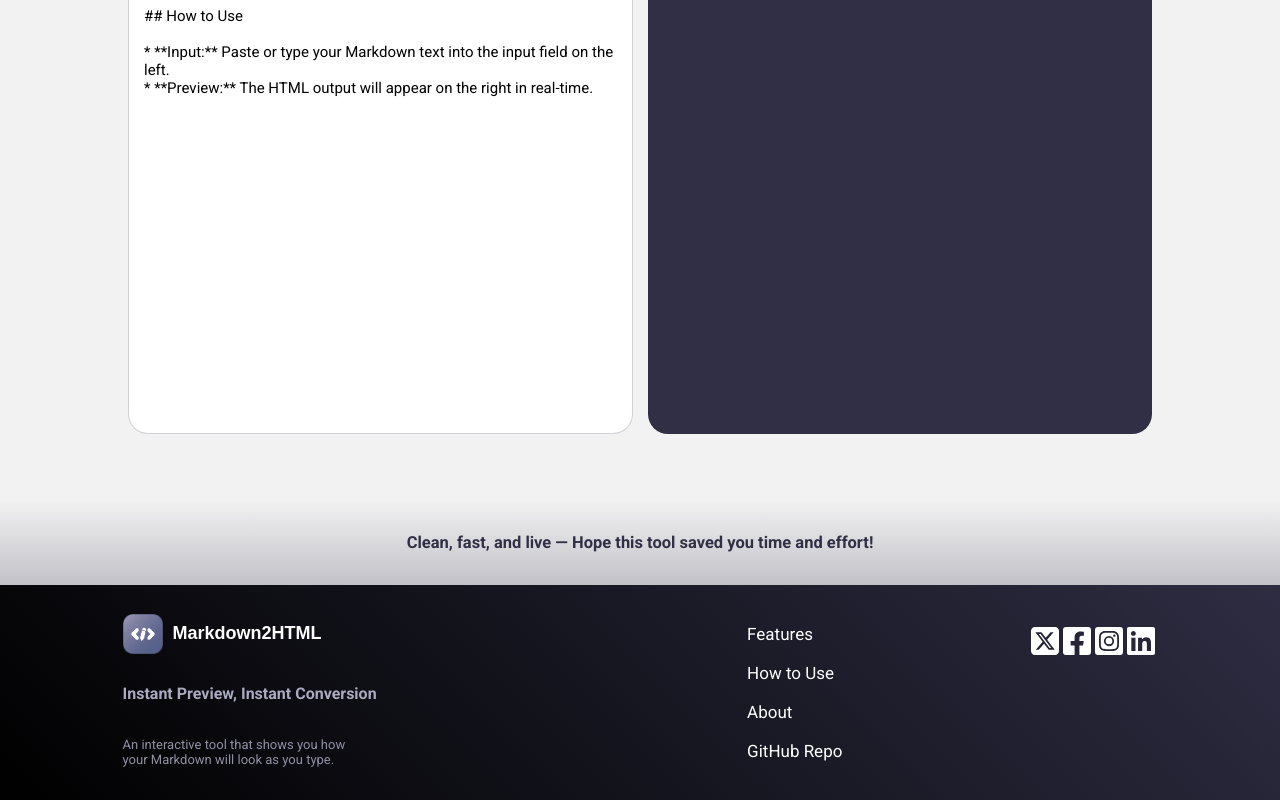
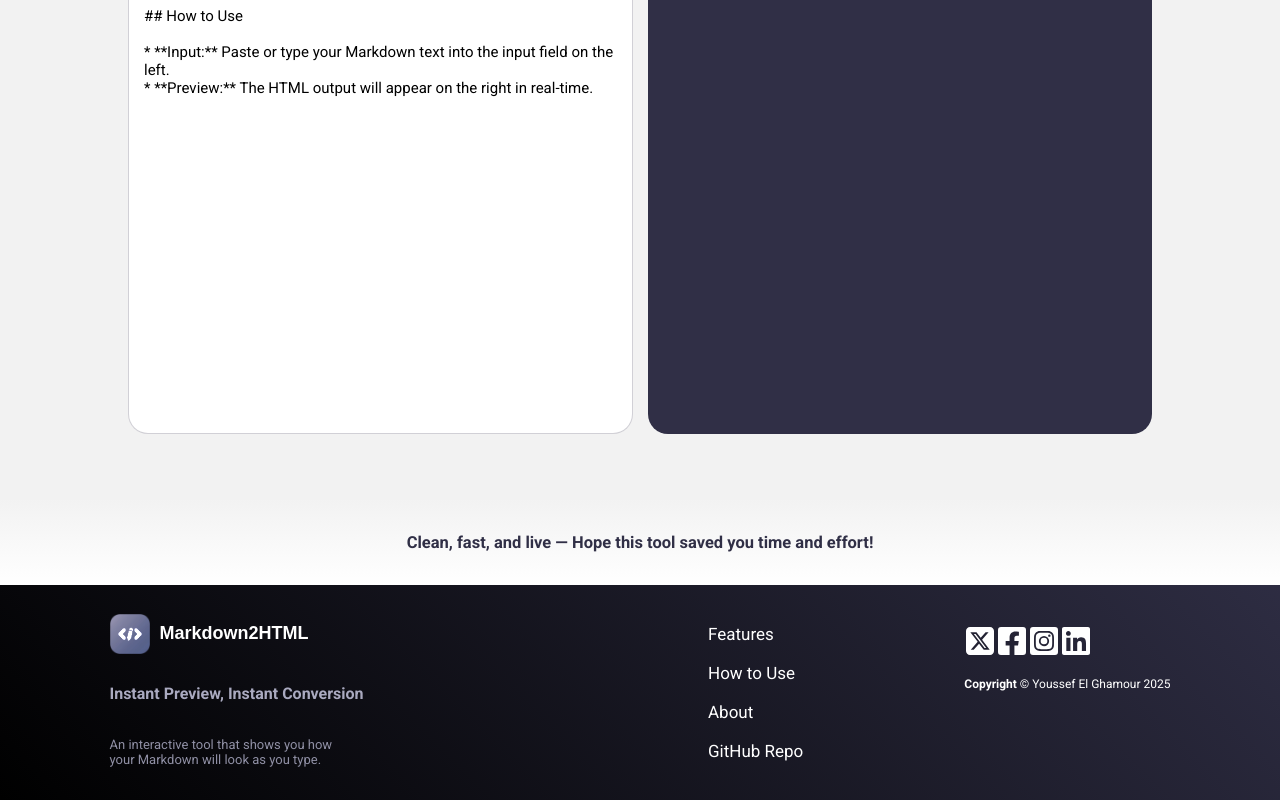
Before and after one commit to youssefelghamour/markdown2html, a React (Create React App) app in the folder client/: page / in a window 1280 px wide. Shown: the part 698-1498 px from the top of the page. Built offline with nearby package versions, Linux system fonts and the light colour scheme; no server answers; a web font is replaced by a local one.

Commit message:
Update footer

```diff
--- a/client/src/components/Footer/Footer.css
+++ b/client/src/components/Footer/Footer.css
@@ -20,7 +20,8 @@
     color: #5e658d;
     background: #c2c1c7;
     color: #302f46;
-    background: linear-gradient(360deg, #c2c1c7, #f2f2f2);
+    background: linear-gradient(360deg, #c2c1c7 -40%, #f2f2f2);
+    background: linear-gradient(180deg, #f2f2f2, #ffffff);
 }
 
 
--- a/client/src/components/Footer/Footer.js
+++ b/client/src/components/Footer/Footer.js
@@ -37,6 +37,8 @@ class Footer extends Component {
                         <FaFacebookSquare />
                         <FaInstagramSquare />
                         <FaLinkedin />
+
+                        <p style={{ fontSize: '12px' }}><b>Copyright</b> &copy; Youssef El Ghamour 2025</p>
                     </div>
                 </div>
             </footer>
```
